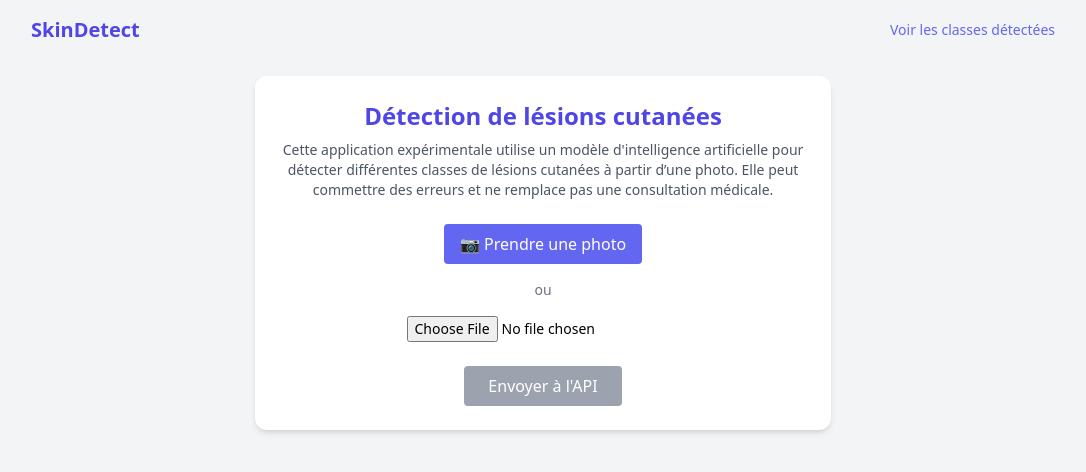
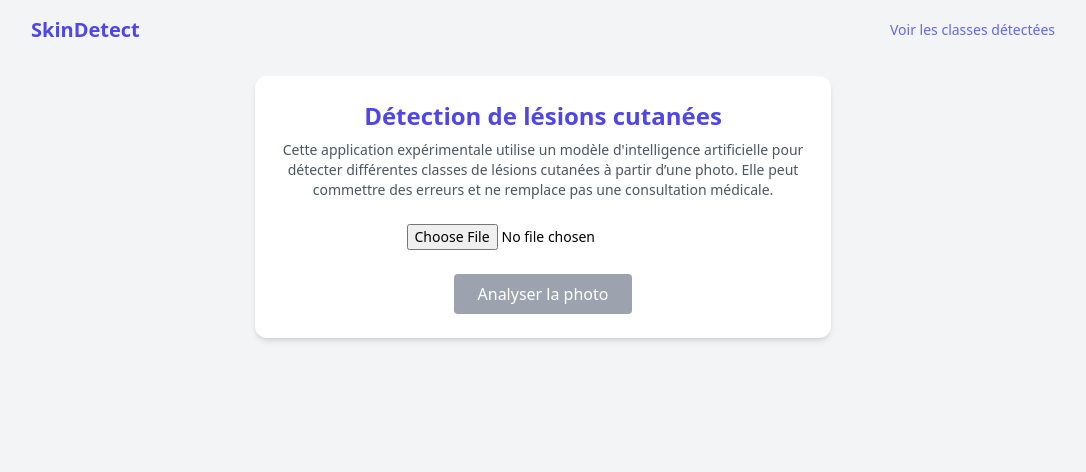
Before and after one commit to Charly750/skin-detect, a React (Create React App) app: page / in a window 1280 px wide. Shown: the top 472 px of the page, without its empty margins (97-1183 px from the left). Built offline with nearby package versions, Linux system fonts and the light colour scheme.

Commit message:
amélioration visuel + suppression bouton prendre une photo non nécessaire sur tel

```diff
--- a/src/pages/Home.js
+++ b/src/pages/Home.js
@@ -75,13 +75,13 @@ function Home() {
 
       {!useCamera && (
         <div className="flex flex-col items-center gap-4">
-          <button
+{/*           <button
             onClick={startCamera}
             className="bg-indigo-500 text-white px-4 py-2 rounded hover:bg-indigo-600"
           >
             📷 Prendre une photo
           </button>
-          <p className="text-gray-500 text-sm">ou</p>
+          <p className="text-gray-500 text-sm">ou</p> */}
           <input
             type="file"
             accept="image/*"
@@ -130,7 +130,7 @@ function Home() {
               : "bg-blue-600 hover:bg-blue-700"
           }`}
         >
-          {loading ? "Analyse en cours..." : "Envoyer à l'API"}
+          {loading ? "Analyse en cours..." : "Analyser la photo"}
         </button>
       </div>
 
```
